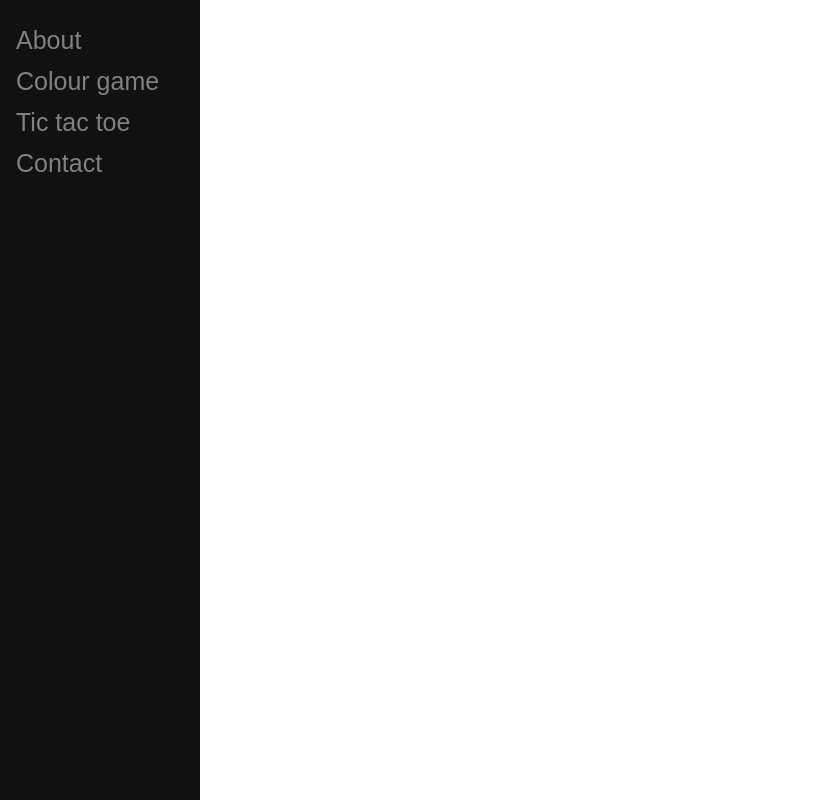
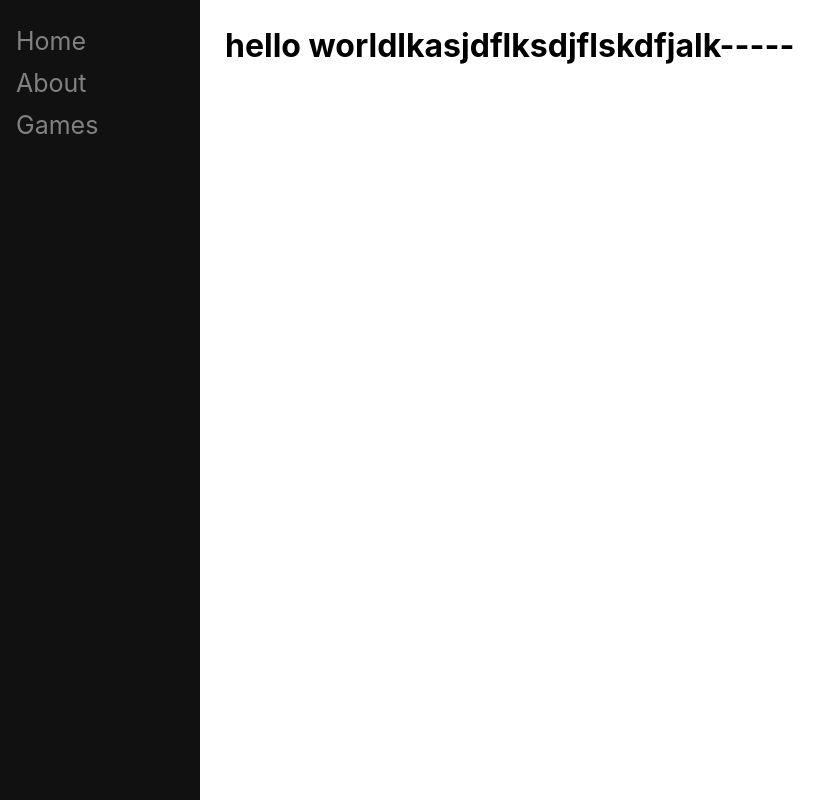
Before and after one commit to taps098/GamePlay, a React (Create React App) app: page / in a window 1280 px wide. Shown: the whole page, without its empty margins (0-840 px from the left). Built offline with nearby package versions, Linux system fonts and the light colour scheme.

Commit message:
router changes done

```diff
--- a/package.json
+++ b/package.json
@@ -9,6 +9,7 @@
     "@testing-library/user-event": "^13.5.0",
     "react": "^18.2.0",
     "react-dom": "^18.2.0",
+    "react-router-dom": "^6.3.0",
     "react-scripts": "5.0.1",
     "web-vitals": "^2.1.4"
   },
--- a/src/App.css
+++ b/src/App.css
@@ -14,7 +14,7 @@
   overflow-x: hidden;
   padding-top: 20px;
 }
-.sidenav button {
+.sidenav a {
   padding: 6px 8px 6px 16px;
   text-decoration: none;
   font-size: 25px;
@@ -24,7 +24,7 @@
   border: none;
   cursor: pointer;
 }
-.sidenav button:hover {
+.sidenav a:hover {
   color: #f1f1f1;
 }
 .contentPageStyle {
--- a/src/App.js
+++ b/src/App.js
@@ -1,11 +1,29 @@
 import React from 'react';
 import MainApp from './components/MainApp';
+import { BrowserRouter, Routes, Route } from "react-router-dom";
+import HomePage from './components/HomePage/HomePage';
+import AboutPage from './components/aboutPage/aboutPage';
+import ContentPage from './components/contentPage/ContentPage';
+import ColourGame from './components/colourGame/ColourGame';
 import './App.css';
+
 
 function App() {
   return (
     <div className="App">
-      <MainApp></MainApp>
+      <BrowserRouter>
+      <MainApp />
+      <div className='contentPageStyle'>
+      <Routes>
+
+      <Route path="/" element={<HomePage />} />
+      <Route path="/about" element={<AboutPage />} />
+      <Route path="/game" element={<ContentPage />} />
+      <Route path="/colourGame" element={<ColourGame />} />
+
+      </Routes>
+      </div>
+      </BrowserRouter>
     </div>
   );
 }
--- /dev/null
+++ b/src/components/HomePage/HomePage.jsx
@@ -0,0 +1,9 @@
+import React from 'react';
+
+const HomePage = () => {
+    return (
+        <h1>hello worldlkasjdflksdjflskdfjalk-----</h1>
+    )
+};
+
+export default HomePage;
--- a/src/components/MainApp.jsx
+++ b/src/components/MainApp.jsx
@@ -1,39 +1,15 @@
 import React, {useState} from 'react';
-import ColourGame from './colourGame/ColourGame';
-import AboutPage from './aboutPage/aboutPage';
-import ContentPage from './contentPage/ContentPage';
-
+import { Link } from "react-router-dom";
 
 const MainApp = () => {
-    const [showAbout, setShowAbout] = useState(false);
-    const [contentFlag, setContentFlag] = useState(false);
-    const clickTicTacToeHandler = (e) => {
-        console.log('tic tac toe is clicked', e);
-    }
-    const handleAboutPage = () => {
-        console.log('click about');
-        setShowAbout(true);
-        setContentFlag(false);
-    }
-    const handleContent = () => {
-        console.log('game starting');
-        setShowAbout(false);
-        setContentFlag(true);
-    }
   return (
     <div>
-        <div className='sidenav'>
-            <button onClick={handleAboutPage}>About</button>
-            <button onClick={handleContent}>Colour game</button>
-            <button>Tic tac toe</button>
-            <button>Contact</button>
-        </div>
-        <div className='contentPageStyle'>
-            {showAbout ? <AboutPage />: null}
-            {contentFlag? <ContentPage/>: null}
-        </div>
+        <nav className='sidenav'>
+            <Link to="/">Home</Link>
+            <Link to="/about">About</Link>
+            <Link to="/game">Games</Link>
+        </nav>
     </div>
-
   );
 }
 
--- a/src/components/aboutPage/aboutPage.jsx
+++ b/src/components/aboutPage/aboutPage.jsx
@@ -1,7 +1,13 @@
 import React from 'react';
+import { Link } from "react-router-dom";
 
 const AboutPage = () => {
-    return (<div style={{color: 'green'}}>Said about this page sfljsfljksdgjkldfjglkfjlskdskljgkdfgjldkfg </div>);
+    return (
+        <>
+
+    <div style={{color: 'green'}}>Said about this page sfljsfljksdgjkldfjglkfjlskdskljgkdfgjldkfg </div>
+        </>
+    );
 };
 
 export default AboutPage;
--- a/src/components/contentPage/ContentPage.css
+++ b/src/components/contentPage/ContentPage.css
@@ -12,3 +12,8 @@
   .colourGameStyle:hover {
     box-shadow: coral 6px 7px 10px 0px;
   }
+  .gameNameTextStyle {
+    text-decoration: double;
+    font-weight: bold;
+    margin: 10px;
+  }
--- a/src/components/contentPage/ContentPage.jsx
+++ b/src/components/contentPage/ContentPage.jsx
@@ -1,36 +1,39 @@
 import React, {useState} from 'react';
 import ColourGame from '../colourGame/ColourGame';
+import { Link } from "react-router-dom";
 import './ContentPage.css';
 
 const ContentPage = () => {
-    // const [showColourGame, setShowColourGame] = useState(false);
-    const [ colourGameImageclicked, setColourGameImageclicked] = useState(false);
-    const colourGameClickHandler = () => {
-        console.log('image is clicked');
-        setColourGameImageclicked(true);
-    }
+    // const [ colourGameImageclicked, setColourGameImageclicked] = useState(false);
+    // const colourGameClickHandler = () => {
+    //     console.log('image is clicked');
+    //     setColourGameImageclicked(true);
+    // }
     return (
         <>
-        <div> Which Game you want to play ??</div>
+        <div className='gameNameTextStyle'> Which Game you want to play ??</div>
         <div className="imageStyle">
+        <Link to="/colourGame">
         <img
             className='colourGameStyle'
             alt='Colour game'
             src="https://media.kasperskydaily.com/wp-content/uploads/sites/92/2014/04/18130043/online-gamer-threats-featured.jpg"
             height='100px'
             width='150px'
-            onClick={colourGameClickHandler}
+            // onClick={colourGameClickHandler}
         />
+        </Link>
+        <Link to="/colourGame">
         <img
             className='colourGameStyle'
             alt='other game'
             src="https://images.pexels.com/photos/275033/pexels-photo-275033.jpeg?auto=compress&cs=tinysrgb&dpr=1&w=500"
             height='100px'
             width='150px'
-            onClick={colourGameClickHandler}
+            // onClick={colourGameClickHandler}
         />
+        </Link>
         </div>
-        {colourGameImageclicked ? <ColourGame /> : ''}
         </>
     )
 };
```
Also changed, not shown: src/index.js (line endings or trailing spaces), 1 other file (tests, documents, lock files or other folders).
